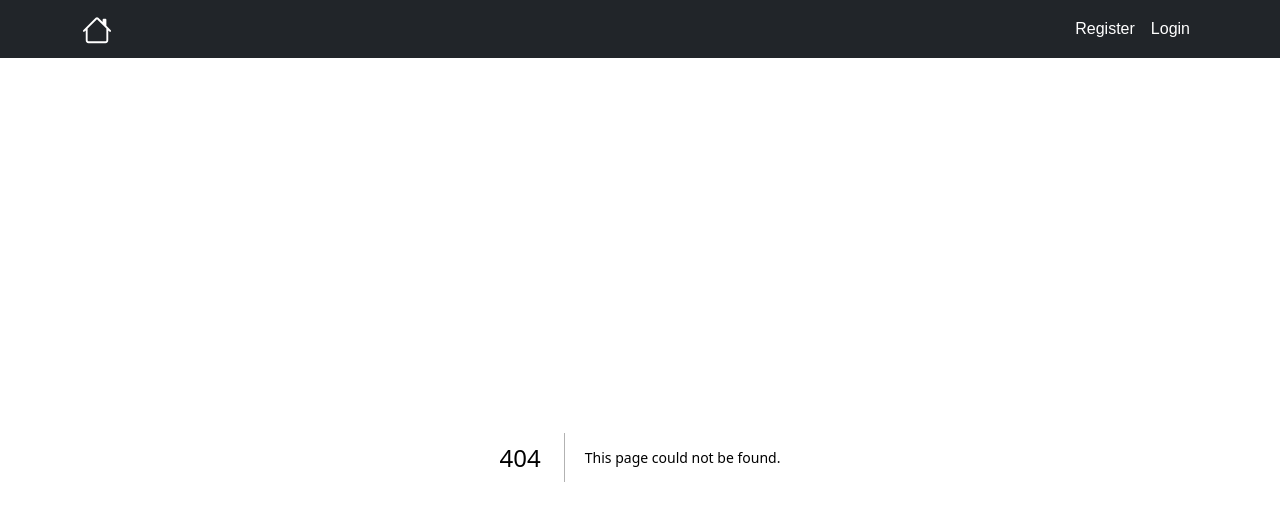
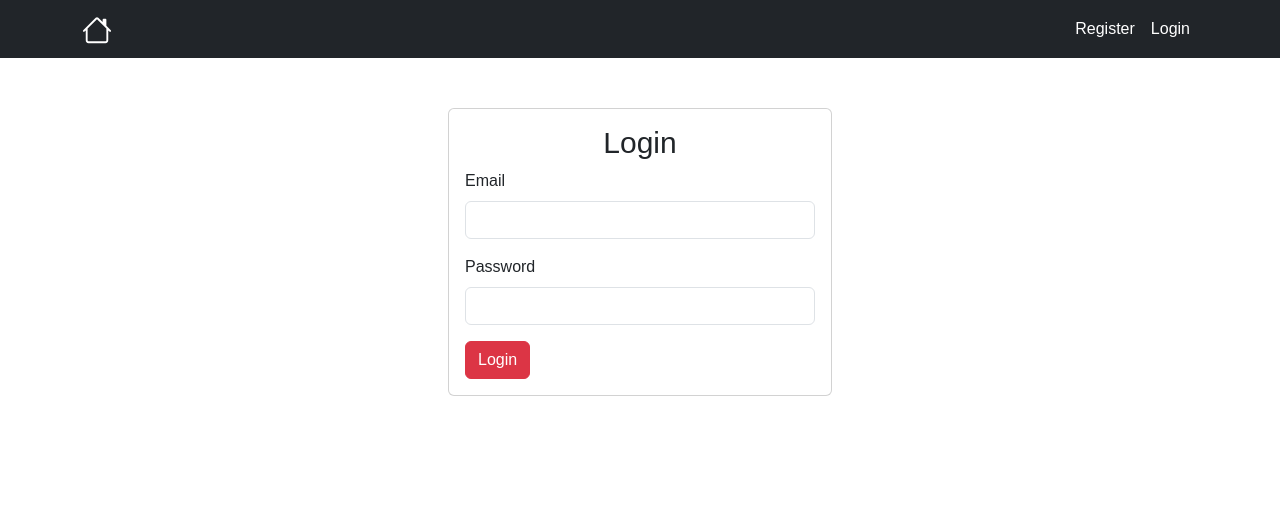
Before and after one commit to haroon-ali-dev/point-of-sale, a Next.js app in the folder admin/: page /login in a window 1280 px wide. Before the commit this address had no page. Shown: the top 520 px of the page. Built offline with nearby package versions, Linux system fonts and the light colour scheme; a web font is replaced by a local one.

Commit message:
create login page

```diff
--- /dev/null
+++ b/admin/pages/login.js
@@ -0,0 +1,102 @@
+import { useState } from 'react';
+import Head from 'next/head'
+import { Card, Form, Button, Spinner, Alert } from 'react-bootstrap';
+import { useForm } from "react-hook-form";
+import { yupResolver } from "@hookform/resolvers/yup";
+import * as yup from "yup";
+
+const schema = yup.object({
+  email: yup.string().max(256).email().required().label("Email"),
+  password: yup.string().min(3).max(15).required().label("Password"),
+}).required();
+
+export default function Register() {
+  const [reqInProcess, setReqInProcess] = useState(false);
+  const [alert, setAlert] = useState([false, "", ""]);
+
+  const {
+    register,
+    handleSubmit,
+    formState: { errors },
+  } = useForm({
+    resolver: yupResolver(schema)
+  });
+
+  const onSubmit = async (formData) => {
+    setReqInProcess(true);
+    setAlert([false, "", ""]);
+
+    try {
+      const res = await fetch(`/api/login`, {
+        method: "POST",
+        headers: { "Content-Type": "application/json" },
+        body: JSON.stringify(formData)
+      });
+
+      const data = await res.json();
+
+      if (res.status === 200) {
+        console.log(data);
+      } else {
+        setAlert([true, "danger", data.message]);
+      }
+    } catch (error) {
+      setAlert([true, "danger", error.message]);
+    } finally {
+      setReqInProcess(false);
+    }
+  }
+
+  return (
+    <>
+      <Head>
+        <title>Login - POS Admin</title>
+      </Head>
+      <main>
+        <Card>
+          <Card.Body>
+            <Card.Title>Login</Card.Title>
+            <Form onSubmit={handleSubmit(onSubmit)}>
+              <Form.Group className="mb-3" controlId="email">
+                <Form.Label>Email</Form.Label>
+                <Form.Control
+                  type="text"
+                  {...register("email")}
+                  isInvalid={errors.email?.message}
+                />
+                <Form.Control.Feedback type="invalid">
+                  {errors.email?.message}
+                </Form.Control.Feedback>
+              </Form.Group>
+
+              <Form.Group className="mb-3" controlId="password">
+                <Form.Label>Password</Form.Label>
+                <Form.Control
+                  type="password"
+                  {...register("password")}
+                  isInvalid={errors.password?.message}
+                />
+                <Form.Control.Feedback type="invalid">
+                  {errors.password?.message}
+                </Form.Control.Feedback>
+              </Form.Group>
+
+              <Button variant="danger" type="submit" disabled={reqInProcess}>
+                Login
+                {reqInProcess &&
+                  <Spinner className="ms-2" animation="border" role="status" size="sm">
+                    <span className="visually-hidden">Loading...</span>
+                  </Spinner>}
+              </Button>
+            </Form>
+
+            {alert[0] &&
+              <Alert className="mt-3" variant={alert[1]}>
+                {alert[2]}
+              </Alert>}
+          </Card.Body>
+        </Card>
+      </main>
+    </>
+  )
+}
```
